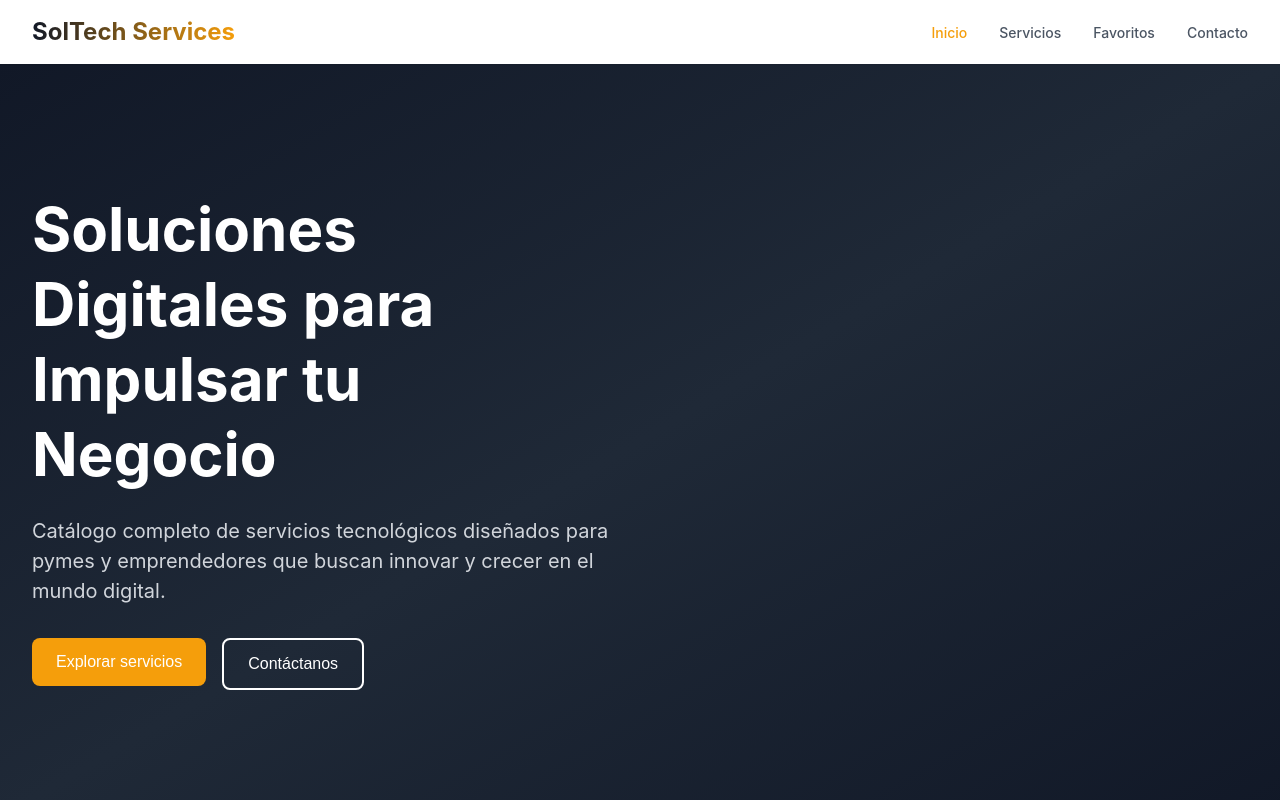
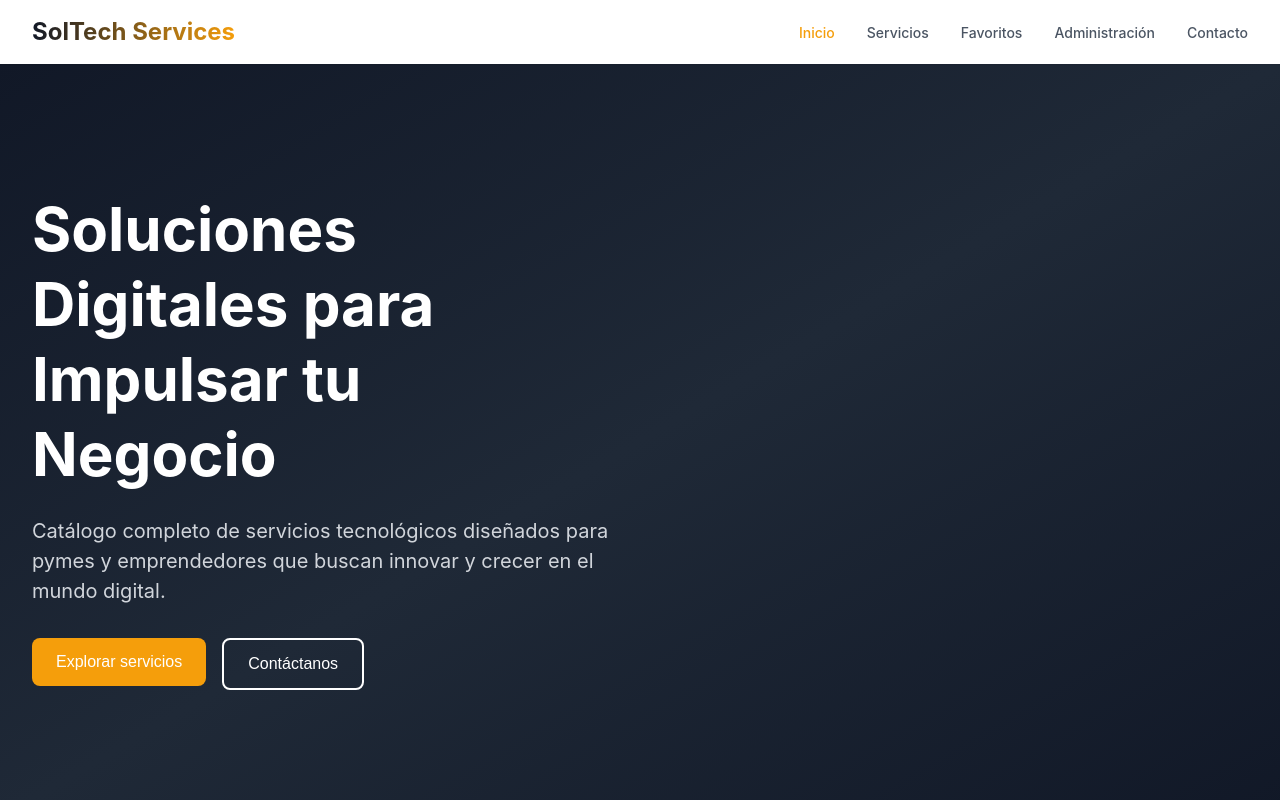
Before and after one commit to juanfervelandiag/soltech_services, an Angular app in the folder soltech-project/: page / in a window 1280 px wide. Shown: the top 800 px of the page. Built offline with nearby package versions, Linux system fonts and the light colour scheme.

Commit message:
Fix: Reinserción del botón de administración al componente header

```diff
--- a/soltech-project/src/app/components/header/header.ts
+++ b/soltech-project/src/app/components/header/header.ts
@@ -20,6 +20,7 @@ export class Header {
     { name: 'Inicio', path: '/' },
     { name: 'Servicios', path: '/services' },
     { name: 'Favoritos', path: '/favorites' },
+    { name: 'Administración', path: '/admin' },
     { name: 'Contacto', path: '/contact' },
   ];
 
```
